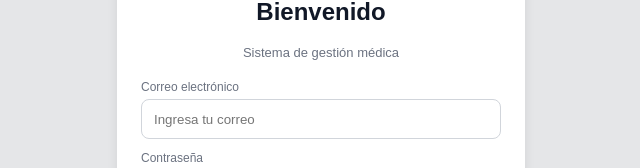
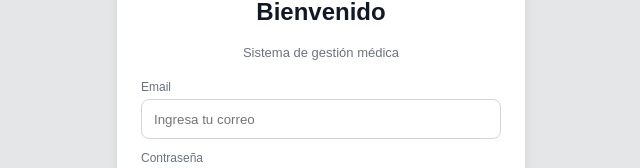
Before and after one commit to YariSoler/saludya, a React (Create React App) app in the folder frontend/: page / in a window 1280 px wide. Shown: the part 261-429 px from the top of the page, without its empty margins (319-959 px from the left). Built offline with nearby package versions, Linux system fonts and the light colour scheme.

Commit message:
Update Login.jsx

```diff
--- a/frontend/src/pages/Login.jsx
+++ b/frontend/src/pages/Login.jsx
@@ -71,7 +71,7 @@ function Login() {
 
 
           <label style={styles.label}>
-            Correo electrónico
+           Email
           </label>
 
           <input
```
